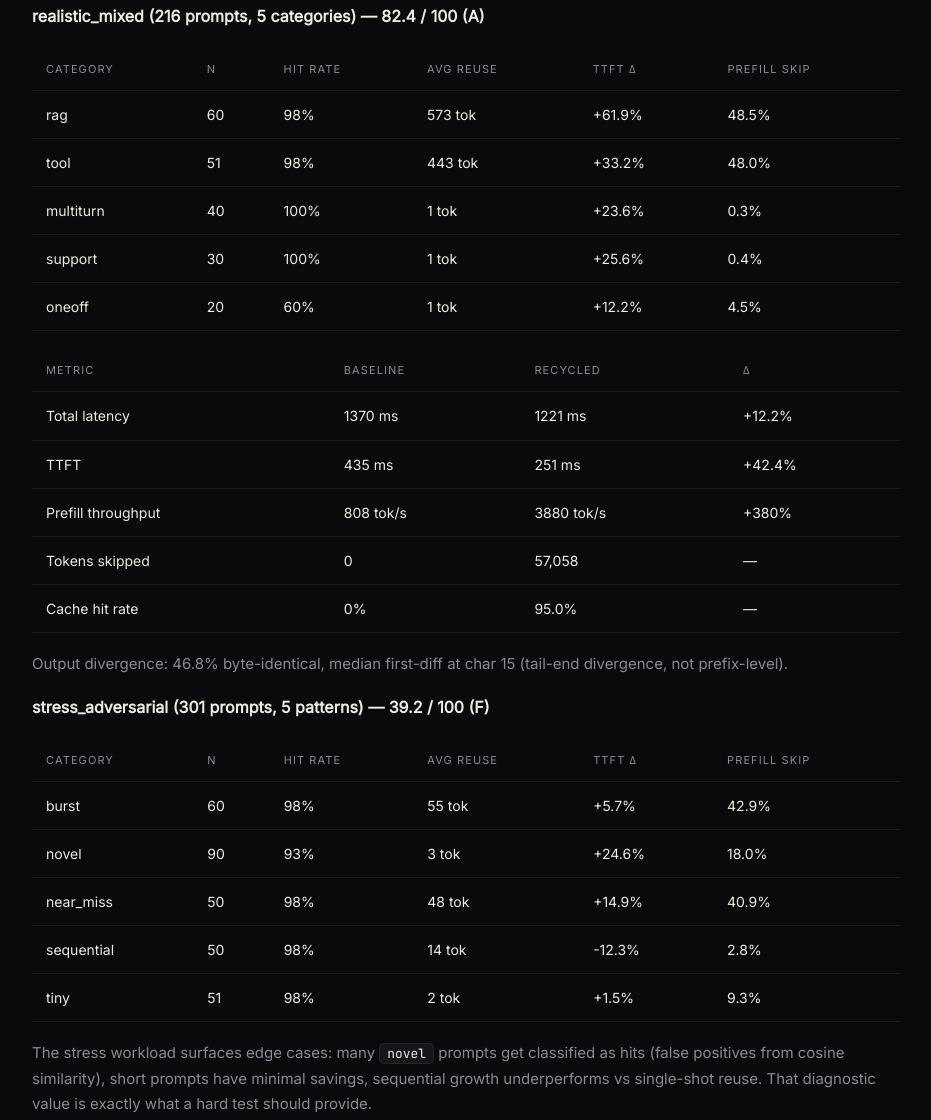
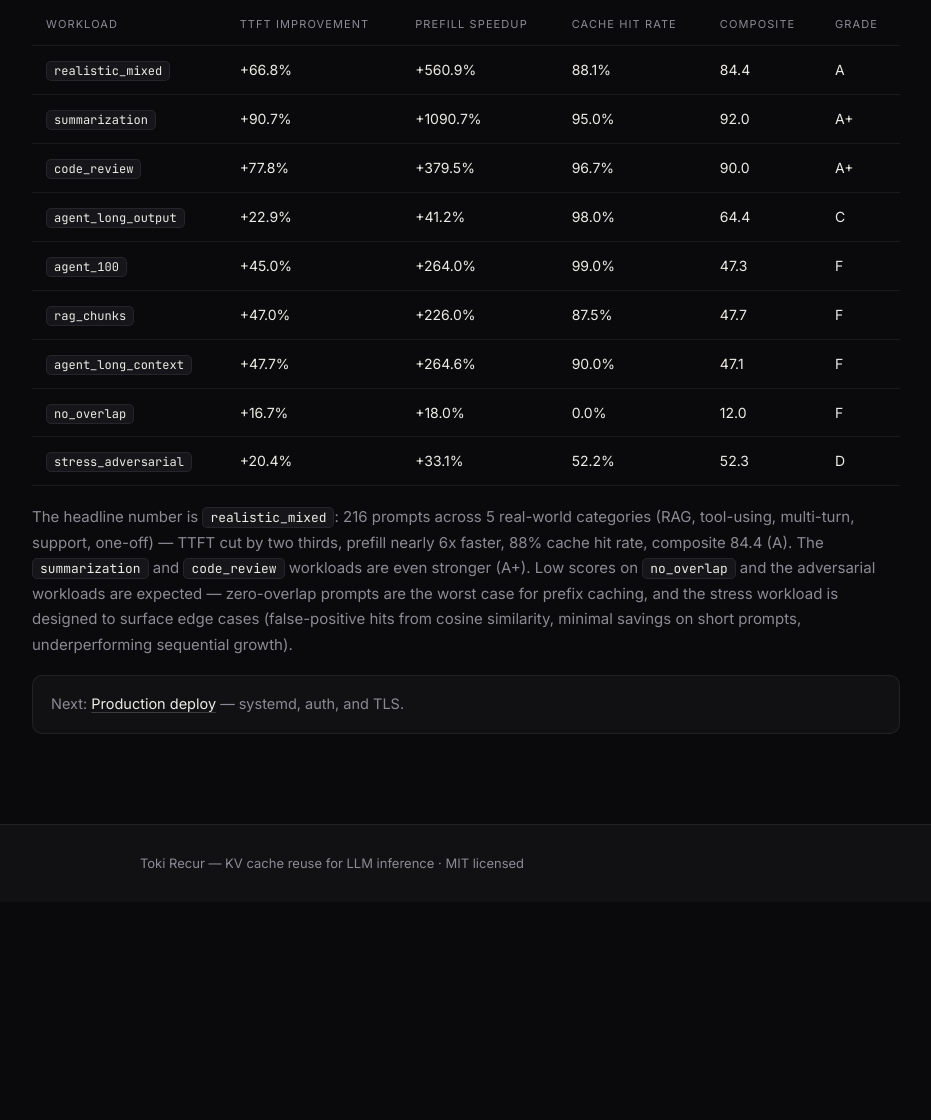
Before and after one commit to lhadzic377-netizen/TokiRecur, a plain HTML site: page site/docs/benchmark.html in a window 1280 px wide. Shown: the part 1828-2948 px from the top of the page, without its empty margins (308-1239 px from the left). After the commit the page ends 2730 px from the top, so only its background shows below. Drawn offline with Linux system fonts and the light colour scheme.

Commit message:
Publish full 9-workload benchmark results on the site

```diff
--- a/site/docs/benchmark.html
+++ b/site/docs/benchmark.html
@@ -85,41 +85,22 @@ toki bench --model ~/Downloads/Qwen3.5-9B-Q4_K_M.gguf \
     <h2>Measured results (this hardware)</h2>
     <p>Run on AMD Ryzen AI MAX+ 395, Qwen3.5-9B-Q4_K_M, max-tokens=32. Cache performance varies with the environment — the benchmark may score better or worse on other hardware, models, or workloads.</p>
 
-    <h3>realistic_mixed (216 prompts, 5 categories) — 82.4 / 100 (A)</h3>
     <table>
-      <thead><tr><th>Category</th><th>N</th><th>Hit rate</th><th>Avg reuse</th><th>TTFT Δ</th><th>Prefill skip</th></tr></thead>
+      <thead><tr><th>Workload</th><th>TTFT improvement</th><th>Prefill speedup</th><th>Cache hit rate</th><th>Composite</th><th>Grade</th></tr></thead>
       <tbody>
-        <tr><td>rag</td><td>60</td><td>98%</td><td>573 tok</td><td>+61.9%</td><td>48.5%</td></tr>
-        <tr><td>tool</td><td>51</td><td>98%</td><td>443 tok</td><td>+33.2%</td><td>48.0%</td></tr>
-        <tr><td>multiturn</td><td>40</td><td>100%</td><td>1 tok</td><td>+23.6%</td><td>0.3%</td></tr>
-        <tr><td>support</td><td>30</td><td>100%</td><td>1 tok</td><td>+25.6%</td><td>0.4%</td></tr>
-        <tr><td>oneoff</td><td>20</td><td>60%</td><td>1 tok</td><td>+12.2%</td><td>4.5%</td></tr>
+        <tr><td><code>realistic_mixed</code></td><td>+66.8%</td><td>+560.9%</td><td>88.1%</td><td>84.4</td><td>A</td></tr>
+        <tr><td><code>summarization</code></td><td>+90.7%</td><td>+1090.7%</td><td>95.0%</td><td>92.0</td><td>A+</td></tr>
+        <tr><td><code>code_review</code></td><td>+77.8%</td><td>+379.5%</td><td>96.7%</td><td>90.0</td><td>A+</td></tr>
+        <tr><td><code>agent_long_output</code></td><td>+22.9%</td><td>+41.2%</td><td>98.0%</td><td>64.4</td><td>C</td></tr>
+        <tr><td><code>agent_100</code></td><td>+45.0%</td><td>+264.0%</td><td>99.0%</td><td>47.3</td><td>F</td></tr>
+        <tr><td><code>rag_chunks</code></td><td>+47.0%</td><td>+226.0%</td><td>87.5%</td><td>47.7</td><td>F</td></tr>
+        <tr><td><code>agent_long_context</code></td><td>+47.7%</td><td>+264.6%</td><td>90.0%</td><td>47.1</td><td>F</td></tr>
+        <tr><td><code>no_overlap</code></td><td>+16.7%</td><td>+18.0%</td><td>0.0%</td><td>12.0</td><td>F</td></tr>
+        <tr><td><code>stress_adversarial</code></td><td>+20.4%</td><td>+33.1%</td><td>52.2%</td><td>52.3</td><td>D</td></tr>
       </tbody>
     </table>
-    <table>
-      <thead><tr><th>Metric</th><th>Baseline</th><th>Recycled</th><th>Δ</th></tr></thead>
-      <tbody>
-        <tr><td>Total latency</td><td>1370 ms</td><td>1221 ms</td><td>+12.2%</td></tr>
-        <tr><td>TTFT</td><td>435 ms</td><td>251 ms</td><td>+42.4%</td></tr>
-        <tr><td>Prefill throughput</td><td>808 tok/s</td><td>3880 tok/s</td><td>+380%</td></tr>
-        <tr><td>Tokens skipped</td><td>0</td><td>57,058</td><td>—</td></tr>
-        <tr><td>Cache hit rate</td><td>0%</td><td>95.0%</td><td>—</td></tr>
-      </tbody>
-    </table>
-    <p>Output divergence: 46.8% byte-identical, median first-diff at char 15 (tail-end divergence, not prefix-level).</p>
 
-    <h3>stress_adversarial (301 prompts, 5 patterns) — 39.2 / 100 (F)</h3>
-    <table>
-      <thead><tr><th>Category</th><th>N</th><th>Hit rate</th><th>Avg reuse</th><th>TTFT Δ</th><th>Prefill skip</th></tr></thead>
-      <tbody>
-        <tr><td>burst</td><td>60</td><td>98%</td><td>55 tok</td><td>+5.7%</td><td>42.9%</td></tr>
-        <tr><td>novel</td><td>90</td><td>93%</td><td>3 tok</td><td>+24.6%</td><td>18.0%</td></tr>
-        <tr><td>near_miss</td><td>50</td><td>98%</td><td>48 tok</td><td>+14.9%</td><td>40.9%</td></tr>
-        <tr><td>sequential</td><td>50</td><td>98%</td><td>14 tok</td><td>-12.3%</td><td>2.8%</td></tr>
-        <tr><td>tiny</td><td>51</td><td>98%</td><td>2 tok</td><td>+1.5%</td><td>9.3%</td></tr>
-      </tbody>
-    </table>
-    <p>The stress workload surfaces edge cases: many <code>novel</code> prompts get classified as hits (false positives from cosine similarity), short prompts have minimal savings, sequential growth underperforms vs single-shot reuse. That diagnostic value is exactly what a hard test should provide.</p>
+    <p>The headline number is <code>realistic_mixed</code>: 216 prompts across 5 real-world categories (RAG, tool-using, multi-turn, support, one-off) — TTFT cut by two thirds, prefill nearly 6x faster, 88% cache hit rate, composite 84.4 (A). The <code>summarization</code> and <code>code_review</code> workloads are even stronger (A+). Low scores on <code>no_overlap</code> and the adversarial workloads are expected — zero-overlap prompts are the worst case for prefix caching, and the stress workload is designed to surface edge cases (false-positive hits from cosine similarity, minimal savings on short prompts, underperforming sequential growth).</p>
 
     <p class="callout">Next: <a href="/docs/deploy.html">Production deploy</a> — systemd, auth, and TLS.</p>
   </main>
--- a/site/style.css
+++ b/site/style.css
@@ -377,6 +377,7 @@ td code { white-space: nowrap; }
 }
 
 .grade.bad { color: var(--bad); border-color: rgba(224, 122, 127, 0.4); }
+.grade.mid { color: #d9a05b; border-color: rgba(217, 160, 91, 0.4); }
 
 .note { color: var(--dim); font-size: 13.5px; margin-top: 16px; }
 
```
Also changed, not shown: site/index.html (+31 -5 lines), 1 other file.
